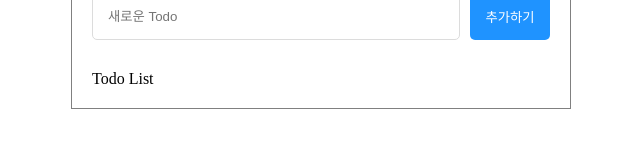
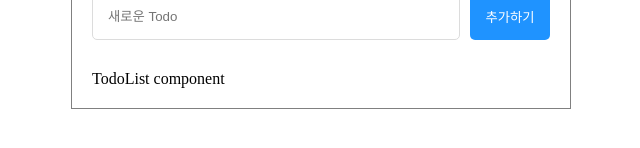
Before and after one commit to kang-gicheon/React_TODO_List, a React (Create React App) app in the folder todo/: page / in a window 1280 px wide. Shown: the part 236-384 px from the top of the page, without its empty margins (319-959 px from the left). Built offline with nearby package versions, Linux system fonts and the light colour scheme.

Commit message:
Todo List 컴포넌트 생성
+ app.js에 input 시키기

```diff
--- a/todo/src/App.js
+++ b/todo/src/App.js
@@ -1,6 +1,7 @@
 import "./App.css";
 import Header from "./component/Header";
 import TodoEditor from "./component/TodoEditor";
+import TodoList from "./component/TodoList";
 
 function App() {
   return (
@@ -10,7 +11,7 @@
       {/* 할 일을 작성할 edit 영역 */}
       <TodoEditor />
       {/* 작성한 할 일 목록 영역 */}
-      <div>Todo List</div>
+      <TodoList />
     </div>
   );
 }
--- /dev/null
+++ b/todo/src/component/TodoList.js
@@ -0,0 +1,7 @@
+import "./TodoEditor.css";
+
+const TodoList = () => {
+  return <div className="TodoList">TodoList component</div>;
+};
+
+export default TodoList;
```
Also changed, not shown: todo/src/component/TodoList.css (added).
